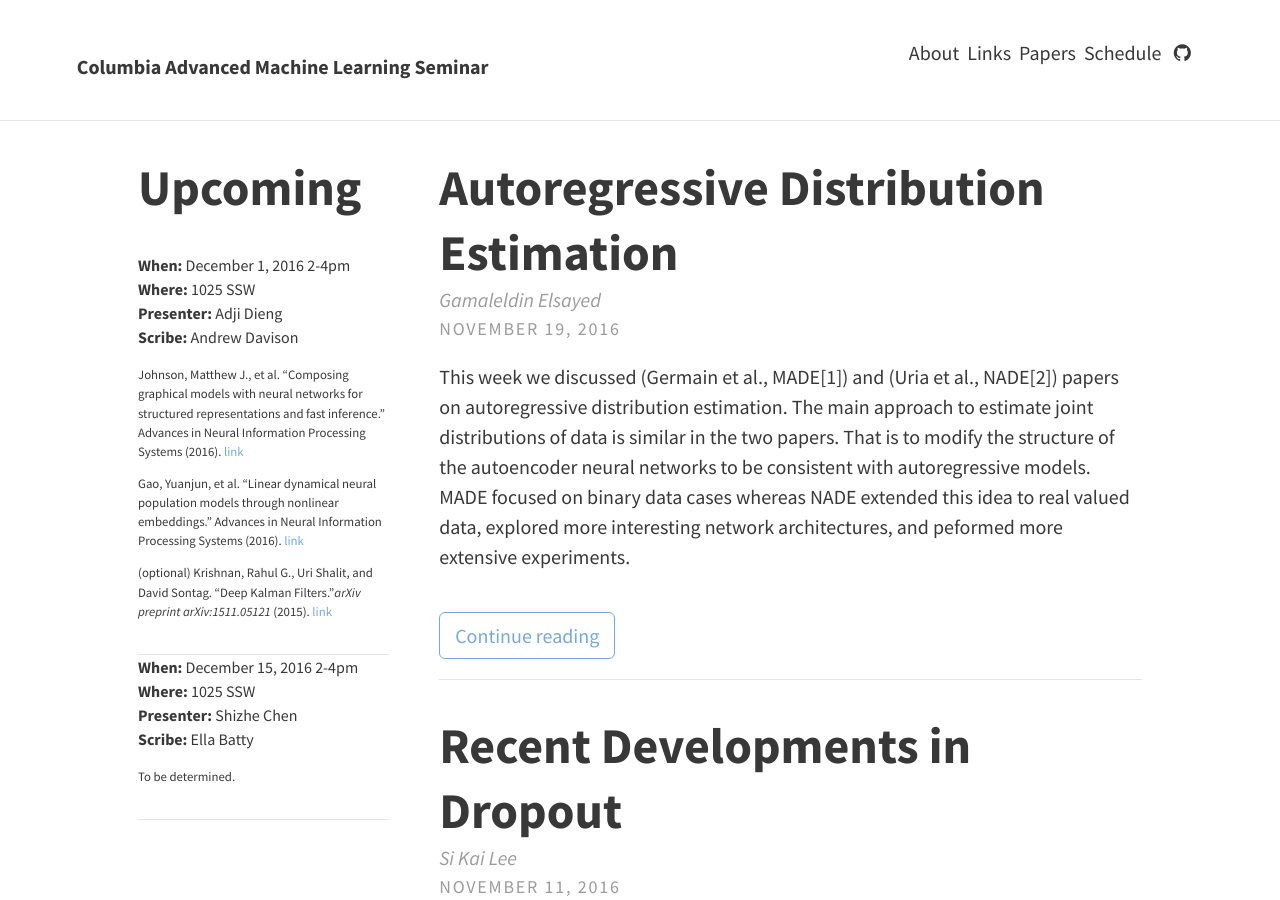
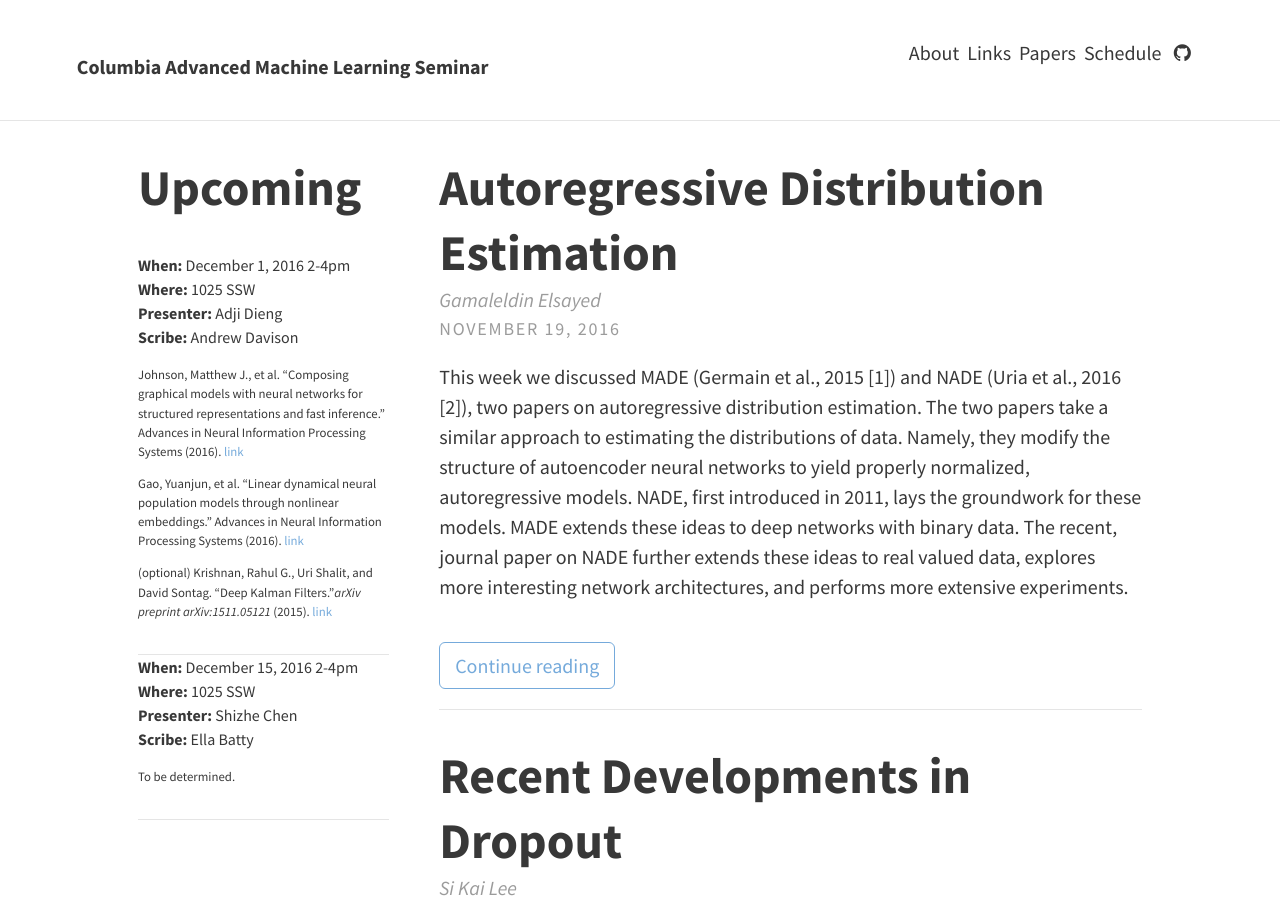
Before and after one commit to casmls/casmls.github.io, a Jekyll site: the page built from index.html, in a window 1280 px wide and 900 px high. Built offline with Jekyll 4.4.1, drawn with Linux system fonts in a browser that asks for light colours; nearby versions of some CDN libraries; the list of posts is cut into pages by our own code; some of the changed lines change nothing that is shown.

Commit message:
scott edits

```diff
--- a/_posts/2016-11-19-MADENADE.md
+++ b/_posts/2016-11-19-MADENADE.md
@@ -6,35 +6,38 @@
 excerpt_separator: <!--more-->
 comments: true
 ---
-<!--<script src='https://cdn.mathjax.org/mathjax/latest/MathJax.js?config=TeX-AMS-MML_HTMLorMML'></script>-->
 
-This week we discussed (Germain et al., MADE[1]) and (Uria et al., NADE[2]) papers on autoregressive distribution estimation. The main approach to estimate joint distributions of data is similar in the two papers. That is to modify the structure of the autoencoder neural networks to be consistent with autoregressive models. MADE focused on binary data cases whereas NADE extended this idea to real valued data, explored more interesting network architectures, and peformed more extensive experiments.
+This week we discussed MADE (Germain et al., 2015 [1]) and NADE (Uria et al., 2016 [2]), two papers on autoregressive distribution estimation. The two papers take a similar approach to estimating the distributions of data. Namely, they modify the structure of autoencoder neural networks to yield properly normalized, autoregressive models. NADE, first introduced in 2011, lays the groundwork for these models. MADE extends these ideas to deep networks with binary data. The recent, journal paper on NADE further extends these ideas to real valued data, explores more interesting network architectures, and performs more extensive experiments.
 
 <!--more-->
+
+The figures and algorithms below are taken from the aforementioned papers.
 
 # Distribution Estimation
 ## Set up
 
-Given a set of examples $$\{x^{(t)}\}_{t=1}^T$$, where $$x \in R^D$$, the goal is to estimate a joint distribution $$p(x)$$. This distribution quantifies the statistical properties of data and can be used as a generative model to sample new data. This generative model is useful in many applications such as classifications, data denoising or missing data completion. This problem is relatively easy if the dimensionality of the data is low (_e.g.,_ estimate distribution from many examples of real valued numbers). However, in cases when data is high dimensional (_e.g.,_ space of pixels of an image), estimation of the data distribution becomes difficult. The main problem is that as dimensionality increases the volume of the space the distribution $$p(x)$$ needs to cover increases exponentially, which make it harder for finite datasets to give a clear picture of the statistical properties of that space.
+Given a set of examples $$\{x^{(t)}\}_{t=1}^T$$, where $$x \in R^D$$, the goal is to estimate a joint distribution $$p(x)$$. This distribution quantifies the statistical properties of data and can be used as a generative model to sample new data. This generative model is useful in many applications such as classification, data denoising or missing data completion. This problem is relatively easy if the dimensionality of the data is low (_e.g.,_ estimate distribution from many examples of real valued numbers). However, in cases when data is high dimensional (_e.g.,_ space of pixels of an image), estimation of the data distribution becomes difficult. The main problem is that as dimensionality increases the volume of the space the distribution $$p(x)$$ needs to cover increases exponentially,  making it harder for finite datasets to give a clear picture of the statistical properties of that space.
 
 ## Autoencoder neural networks:
-One powerful idea to estimate the distribution of data is to utilize the power of neural networks as function approximators. In this setting, a neural network learns a feedforward representation of the input data examples in its hidden layers with the goal of regenerating the input data as accurate as possible. These hidden representations can thus reveal the statistical structures of the data generative distribution. For example, to learn the representation of binary data using a one-layer network, we can frame the problem as follows:
+One powerful idea to estimate the distribution of data is to utilize the power of neural networks as function approximators. In this setting, a neural network learns a feed-forward representation of the input data examples in its hidden layers with the goal of regenerating the input data as accurately as possible. These hidden representations can thus reveal the statistical structures of the data generative distribution. For example, to learn the representation of binary data using a one-layer network, we can frame the problem as follows:
 
 $$
 h(x) = g(b + Wx)
 $$
 
 $$
-\hat x = sigmoid(c + V h(x))
+\hat x = \text{sigmoid}(c + V h(x))
 $$
 
-where $$g$$ is the hidden layer nonlinear activation function, W and V are network input-to-hidden and hidden-to-output weights, respectively, and b and c are the bias terms. The main advantage of this framework is that it is very flexible and easy to train to find the best parameters $$\theta = \{W, V, b, c\}$$ with stochastic gradient descent. The typical loss function used if data is binary is the cross-entropy:
+where $$g$$ is the hidden layer nonlinear activation function, $$W$$ and $$V$$ are network input-to-hidden and hidden-to-output weights, respectively, and $$b$$ and $$c$$ are the bias terms. The main advantage of this framework is that it is very flexible and easy to train to find the best parameters $$\theta = \{W, V, b, c\}$$ with stochastic gradient descent. The typical loss function used if data is binary is the cross-entropy:
 
 $$
 l(x) = \sum_{d=1}^D -x_d \log(\hat {x}_d) - (1-x_d) \log(1 - \hat {x}_d)
 $$
 
-This loss is thought to represent the log likelihood function. However, in the general case of fully connected network, it is in fact not a proper loglikelihood. The main confound is that in a fully connected network the generative process of data at dimension $$d$$ depends on the input data at dimensions $$d$$. This makes it possible for the network to learn trivial generative processes such as simply copying the input data to the output (i.e., there is a trivial set of weight that will simply assign $$x_d$$ to $$\hat {x}_d$$). The essence of this problem is that the distribution identified is not truly the joint distributions (not properly normalized). One can see that in this trivial case of copying the input where the data is produced perfectly with probability one for each sample data, which makes the probabilities over all possible patterns does not sum to 1 (equal to number of training data patterns in this example).
+The output of the network, $$\hat{x}_d$$, is interpreted as the probability that the $$d$$-th output is one, i.e. $$\Pr(x_d = 1) = \hat{x}_d$$. From this perspective, the network maps an input to a collection of probabilities, and the loss represents the log likelihood of the data under an independent Bernoulli noise model. It is tempting to interpret $$l(x)$$ as a negative log probability of $$x$$. However,
+$$e^{-l(x)}$$ is not a proper probability mass function; it is non-negative but it does not sum to one. Normalizing it would require an intractable sum over all $$2^D$$ inputs.
+Moreover, in the general case of fully connected network, this is not an ideal approach to density estimation. The main confound is that in a fully connected network the generative process of data at dimension $$d$$ depends on the input data at dimensions $$d$$. Thus, with enough hidden units, the network can learn a trivial map that simply copies the input data to the output (i.e., there is a trivial set of weight that assigns $$\hat {x}_d$$ arbitrarily close to one when $$x_d$$ equals one and arbitrarily close to zero otherwise).  One can see that in the trivial case of copying the input to the output, $$l(x) \equiv 0$$ for all $$x$$, and hence after normalization, the output would be the uniform distribution. NADE ad MADE address these two issues by placing restrictions on the autoencoder network.
 
 
 ## Distribution estimation with autoregression:
@@ -49,7 +52,7 @@
 =\prod_{d=1}^{D} p(x_d \, | \, x_{ \lt d})
 $$
 
-Remember the main problem of the autoencoders is that $$\hat x_d$$ depends on  all $$xs$$ due to the full connections in the neural network. However, if the connections are modified to satisfy this autoregressive property, this will eleminate the possibilities of trivial representations and will allow the network to learn a proper joint distribution. The loss function becomes then a valid negative log-likelihood:
+Remember the main problem of the autoencoders is that $$\hat x_d$$ depends on  all $$x$$'s due to the full connections in the neural network. However, if the connections are modified to satisfy this autoregressive property, this will eliminate the possibilities of trivial representations and will allow the network to learn a proper joint distribution. The loss function becomes then a valid negative log probability:
 
 $$
 l(x) = - \log p(x_1, ..., x_D)
@@ -63,17 +66,17 @@
 
 ### Masked Autoencoder for Distribution Estimation (MADE)
 
-The main idea of MADE is to modify the connections in the autoencoder to satisfy the autoregressive property using masked weights. To enforce that there are no dependency between $$\hat {x}_d$$ and $$x_{\geq d}$$, MADE ensures there is no computational paths between $$\hat {x}_d $$ and $$x_{\geq d}$$ by multiply the network weight by masks as follows:
+The main idea of MADE is to modify the connections in the autoencoder to satisfy the autoregressive property using masked weights. To enforce that there are no dependencies between $$\hat {x}_d$$ and $$x_{\geq d}$$, MADE ensures there is no computational paths between $$\hat {x}_d $$ and $$x_{\geq d}$$ by multiply the network weight by masks as follows:
 
 $$
 h(x) = g(b + (M^W \odot W) x)
 $$
 
 $$
-\hat x = sigmoid(c + (M^V \odot V) h(x))
+\hat x = \text{sigmoid}(c + (M^V \odot V) h(x))
 $$
 
-where $$M^W$$ and $$M^V$$ are mask matrices. The marix product of $$M^W$$ and $$M^V$$ represents the number of computational paths from the input to the output in this one-layer network. Thus, to satisfy the autoregressive property, we need to choose $$M^W$$ and $$M^V$$ such that the matrix $$M^{WV} = M^W M^V$$ is lower triangle. That is there is no computational paths between $$\hat {x}_d$$ and $$x_{\geq d}$$. The same framework generalizes to deep networks with more than 1 hidden layers by ensuring the product of the masks have a lower triagnular structure (Figure 1). The procedure is detailed in algorithm 1. MADE focused entirely on estimation the distribution of only binary data.
+where $$M^W$$ and $$M^V$$ are mask matrices. The matrix product of $$M^W$$ and $$M^V$$ represents the number of computational paths from the input to the output in this one-layer network. Thus, to satisfy the autoregressive property, we need to choose $$M^W$$ and $$M^V$$ such that the matrix $$M^{WV} = M^W M^V$$ is lower triangle. That is there is no computational paths between $$\hat {x}_d$$ and $$x_{\geq d}$$. The same framework generalizes to deep networks with more than one hidden layer by ensuring the product of the masks have a lower triangular structure (Figure 1). The procedure is detailed in Algorithm 1. MADE focused entirely on estimation the distribution of only binary data.
 
 ![ABC]({{site.base_url}}/img/MADE/Fig1.png)
 ![ABC]({{site.base_url}}/img/MADE/Alg1.png)
@@ -81,7 +84,7 @@
 
 
 ### Neural Auroregressive Distribution Estimation (NADE)
-The same approach of utilizing the autoregressive property by modifying the autoencoder weights is also adopted in NADE except that NADE uses fixed set of masks (NADE alogorithm 1 and Figure 1) whereas in MADE masks are allowed to change.
+The same approach of utilizing the autoregressive property by modifying the autoencoder weights is also adopted in NADE except that NADE uses fixed set of masks (NADE algorithm 1 and Figure 1) whereas in MADE masks are allowed to change.
 ![ABC]({{site.base_url}}/img/NADE/Fig1.png)
 ![ABC]({{site.base_url}}/img/NADE/Alg1.png)
 
@@ -116,7 +119,7 @@
 $$
 
 
-In deep architechtures, NADE used masks in a slightly different way than MADE. That is the input to network is the concatination of the masked data and the mask iteself (Figure 2). This allows the network to identify cases when input data is truly zero from cases when input data is zero because of the mask. NADE also explored other autoencoder architectures such as convolutional neural networks (Figure 3).
+In deep architectures, NADE used masks in a slightly different way than MADE. That is the input to network is the concatenation of the masked data and the mask itself (Figure 2). This allows the network to identify cases when input data is truly zero from cases when input data is zero because of the mask. NADE also explored other autoencoder architectures such as convolutional neural networks (Figure 3).
  ![ABC]({{site.base_url}}/img/NADE/Fig2.png)
  ![ABC]({{site.base_url}}/img/NADE/Fig3.png)
 
@@ -131,13 +134,13 @@
 
 **NADE**
 
-NADE has more extensive experimental section. Here, I discuss the results on the UCI datasets claissfication experiments. Table 2 in NADE compares the log likelihood performance to other datasets and to also MADE. In these experiments, both NADE and MADE were better than other models in many cases. The performance of NADE and MADE were similar in almost all the datasets, but NADE was slightly better.
+NADE has more extensive experimental section. Here, I discuss the results on the UCI datasets classification experiments. Table 2 in NADE compares the log likelihood performance to other datasets and to also MADE. In these experiments, both NADE and MADE were better than other models in many cases. The performance of NADE and MADE were similar in almost all the datasets, but NADE was slightly better.
 
 ![ABC]({{site.base_url}}/img/NADE/Table2.png)
 
 
 ## Conclusions
-Both NADE and MADE are methods motivated by the idea of modeling valid distributions using autoregressive property. The two methods modifies autoencoder networks to enforce the autoregressive property on the network weights. The two methods successfully identify valid joint distributions while avoiding trivial solutions in traditional autoencoder such as copying inputs to outputs. NADE takes the idea of autoregressive models one step further by additionally estimating the distributions of non-binary data and to other network architecture like convolutional networks.
+Both NADE and MADE are methods motivated by the idea of modeling valid distributions using autoregressive property. The two methods modify autoencoder networks to enforce the autoregressive property on the network weights. The two methods successfully identify valid joint distributions while avoiding trivial solutions and intractable normalization constants. NADE takes the idea of autoregressive models one step further by additionally estimating the distributions of non-binary data and to other network architecture like convolutional networks.
 
 
 ### References
```
